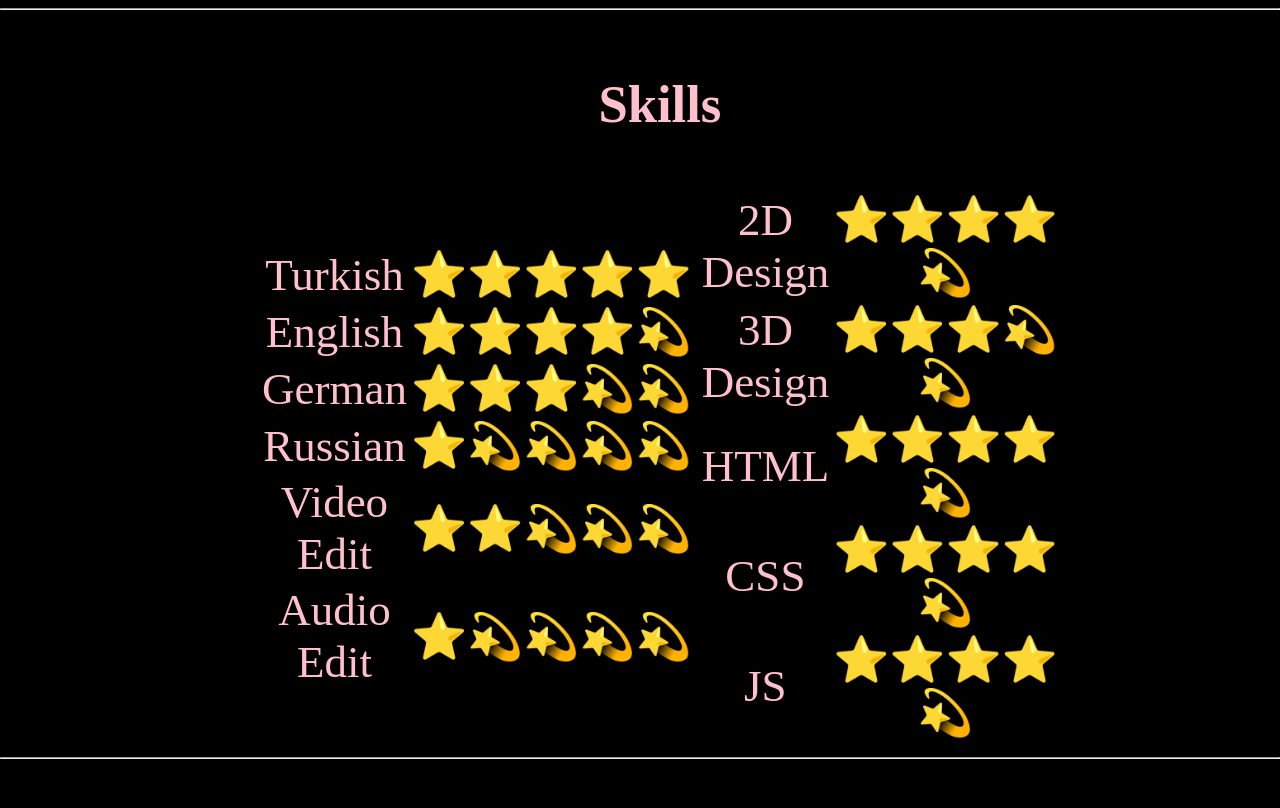
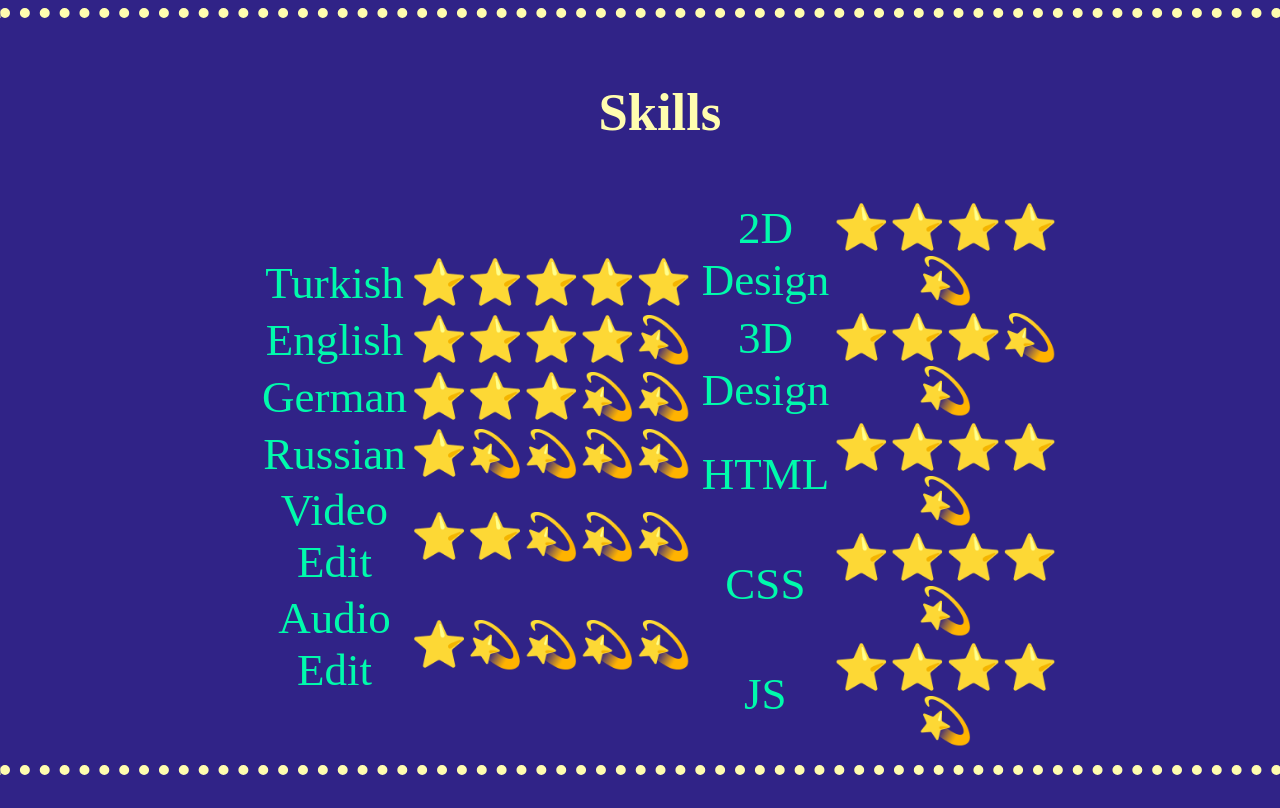
Before and after one commit to scriptundercover/skills, a plain HTML site: page index.html in a window 1280 px wide. Drawn offline with Linux system fonts and the light colour scheme.

Commit message:
Add files via upload

```diff
--- a/main.css
+++ b/main.css
@@ -7,9 +7,8 @@ body{
   padding: 0px
 }
 body{
-  background:black;
-  color:white;
-  color: pink;
+  background: #302387;
+  color: #00FAAC;
 
 }
 table{
@@ -20,3 +19,12 @@ table{
   width: 60%;
   margin: 0px auto;
 }
+thead{
+  color: #FFFDAF;
+}
+hr{
+  width: 100%;
+  border-top: dotted 10px;
+  border-bottom: none;
+  color: #FFFDAF;
+}
```
